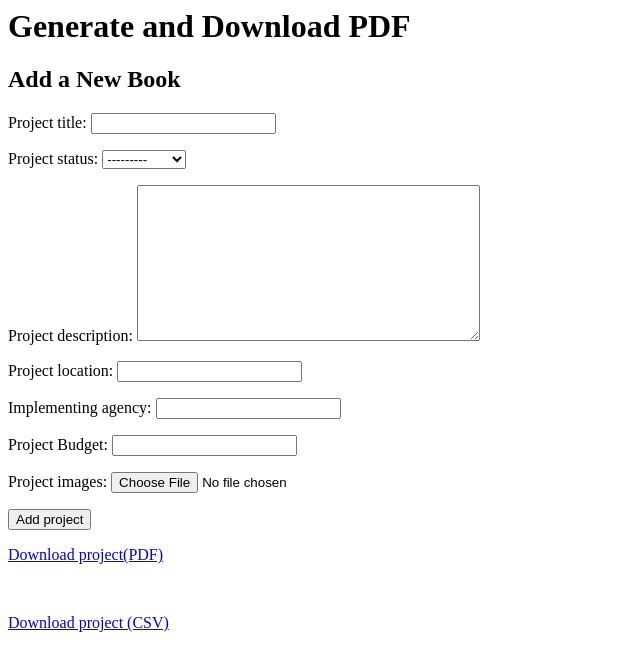
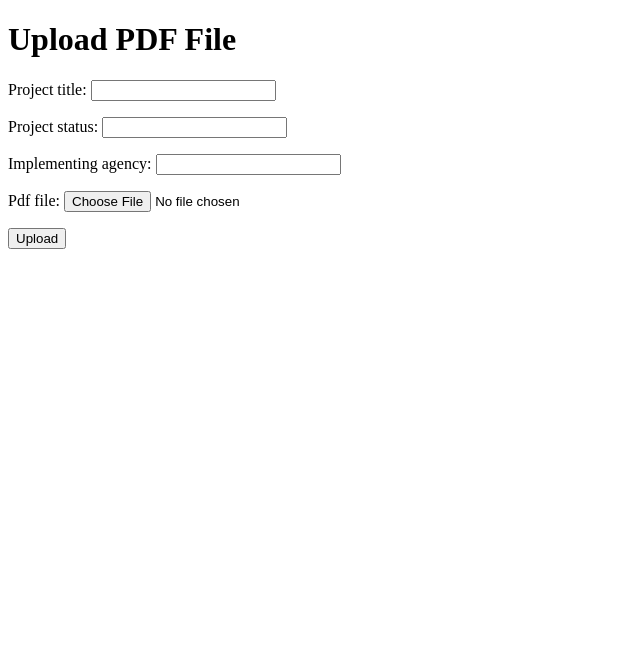
Before and after one commit to Felixngwono/Django--government--project, a Django app: page /PdfFile/ in a window 1280 px wide. Shown: the top 671 px of the page, without its empty margins (0-640 px from the left). Run offline with Django 5.2, Linux system fonts and the light colour scheme; a user stored in the database is signed in; data comes from the database, SQL or seed files in the repository; some libraries are stand-ins or nearby versions.

Commit message:
StoryTeller

```diff
--- a/member/forms.py
+++ b/member/forms.py
@@ -1,4 +1,5 @@
 
+from django import forms
 from django.forms import ModelForm
 from .models import PDF, Project_type, User, Project_type,contact,Feedback,Project,Project_Division
 from django.contrib.auth.forms import UserCreationForm
@@ -45,3 +46,11 @@ class PdfForm(ModelForm):
     class Meta:
         model=PDF
         fields='__all__'
+
+
+
+
+class PdfForm(ModelForm):
+    class Meta:
+        model = PDF
+        fields = ['project_title', 'Project_status', 'implementing_agency', 'pdf_file']
--- a/member/models.py
+++ b/member/models.py
@@ -90,3 +90,23 @@ class PDF(models.Model):
 
     def __str__(self):
         return self.project_title
+
+
+
+
+
+class PDF(models.Model):
+    # Basic fields to store metadata about the PDF
+    project_title = models.CharField(max_length=255, null=True)
+    Project_status = models.CharField(max_length=100 ,null=True)
+    implementing_agency = models.CharField(max_length=255, null=True)
+
+    # Field to store the actual PDF file
+    pdf_file = models.FileField(upload_to='pdfs/', blank=True, null=True)
+
+    def __str__(self):
+        return self.project_Title
+
+    class Meta:
+        verbose_name = "PDF"
+        verbose_name_plural = "PDFs"
--- a/member/urls.py
+++ b/member/urls.py
@@ -1,10 +1,10 @@
 
 from django.urls import path
-from .views import sidebar,PdfFile,generate_pdf_file,project_overview,charts,deleteprofile,ptypes,divisionform,updateprofile,Division_details,UpcomingStatuses,CompletedStatuses,OngoingStatuses,project,AboutUs,deleteProject,updateProject,teams,testimonials,ongoing,upcoming,completed,BudgetAnalysis,PerfomanceMetrix,CreateProject,feedback, Home,header, ContactusPage,welcomingpage,loginpage,logoutuser,registrationpage,index
+from .views import  PdfFile, generate_pdf, render_pdf_view, sidebar,project_overview,charts,deleteprofile,ptypes,divisionform,updateprofile,Division_details,UpcomingStatuses,CompletedStatuses,OngoingStatuses,project,AboutUs,deleteProject,updateProject,teams,testimonials,ongoing,upcoming,completed,BudgetAnalysis,PerfomanceMetrix,CreateProject,feedback, Home,header, ContactusPage,welcomingpage,loginpage,logoutuser,registrationpage,index
 urlpatterns = [
     path('login/', loginpage, name="login"),
-    path('generate_pdf/', generate_pdf_file, name="generate_pdf"),
-    path('PdfFile/', PdfFile, name="PdfFile"),
+    path('generate_pdf/', generate_pdf, name='generate_pdf'),
+    path('render_pdf/', render_pdf_view, name='render_pdf'),
     path('chart/', charts, name="chart"),
     path('profile/<str:pk>/', updateprofile, name="profile"),
     path('deleteprofile/<str:pk>/', deleteprofile, name="deleteprofile"),
@@ -36,4 +36,8 @@ urlpatterns = [
     path('CompletedStatuses/<str:pk>/', CompletedStatuses, name="CompletedStatuses"),
     path('Upcomingstatus/<str:pk>/', UpcomingStatuses, name="Upcomingstatus"),
     path('ptypes/', ptypes, name="ptypes"),
+    path('PdfFile/', PdfFile, name="PdfFile"),
+
+
+
 ]
--- a/member/views.py
+++ b/member/views.py
@@ -1,8 +1,10 @@
+from tkinter import Canvas
+from django.views.generic import ListView
 from django.http import FileResponse
 import csv,io
 from reportlab.lib.units import inch
 from reportlab.lib.pagesizes import letter
-from reportlab.pdfgen import canvas
+
 from django.shortcuts import render, redirect
 from django.http import HttpResponse
 from django.contrib.auth.decorators import login_required
@@ -10,49 +12,65 @@ from django.contrib.auth import authenticate, login, logout
 from .models import PDF, Project_Division, User, Project
 from django.contrib import messages
 from django.core.paginator import Paginator
-from .forms import MyUserCreationForm,PdfForm, ContactUsForm,FeedbackForm,ProjectCreationForm,ProjectDivisionForm, ProjectTypeForm
+from .forms import MyUserCreationForm, ContactUsForm,FeedbackForm, PdfForm,ProjectCreationForm,ProjectDivisionForm, ProjectTypeForm
+from io import BytesIO
+from django.http import HttpResponse
+from reportlab.lib.pagesizes import letter
+from reportlab.pdfgen import canvas
 
 @login_required
-def PdfFile(request):
-    if request.method == 'POST':
-        form = PdfForm(request.POST)
-        if form.is_valid():
-            form.save()
-    # Redirect to PDF generation after adding a project
-            return redirect('index')
-    else:
-        form = PdfForm()
-    return render(request, 'pdf.html', {'form': form})
+def generate_pdf(request):
+    buffer = BytesIO()
+    p = canvas.Canvas(buffer, pagesize=letter)
 
-def generate_pdf(request):
-    response = FileResponse(generate_pdf_file(Project),
-                            as_attachment=True,
-                            filename='Project.pdf')
-    return response
+    # Example content
+    p.drawString(100, 750, "Project ")
 
-@login_required
-def generate_pdf_file():
-    from io import BytesIO
-
-    buffer = io.BytesIO()
-    p = canvas.Canvas(buffer,pagesize=letter,bottomup=0)
-
-    # Create a PDF document
-    x = PDF.objects.all()
-    p.drawString(100, 750, "project Catalog")
-
+    # Get data for the PDF (assuming you're using the PDF model)
+    pdfs = PDF.objects.all()
     y = 700
-    for y in x:
-        p.drawString(100, y, f"project_Title: {PDF.project_Title}")
-        p.drawString(100, y - 20, f"Project_status: {PDF.Project_status}")
-        p.drawString(100, y - 40, f"Agency: {PDF.implementing_agency}")
+    for pdf in pdfs:
+        p.drawString(100, y, f"title: {pdf.project_title}")
+        p.drawString(100, y - 20, f"status: {pdf.Project_status}")
+        p.drawString(100, y - 40, f"agency: {pdf.implementing_agency}")
         y -= 60
 
     p.showPage()
     p.save()
 
     buffer.seek(0)
-    return buffer
+    return HttpResponse(buffer,  content_type='application/pdf')
+
+from django.template.loader import get_template
+from xhtml2pdf import pisa
+
+def render_pdf_view(request):
+    template_path = 'user_printer.html'
+    context = {'myvar': 'this is your template context'}
+    response = HttpResponse(content_type='application/pdf')
+    response['Content-Disposition'] = 'filename="report.pdf"'
+
+    template = get_template(template_path)
+    html = template.render(context)
+
+    pisa_status = pisa.CreatePDF(html, dest=response)
+
+    if pisa_status.err:
+        return HttpResponse('We had some errors <pre>' + html + '</pre>')
+    return response
+
+# views.py
+
+@login_required
+def PdfFile(request):
+    if request.method == 'POST':
+        form = PdfForm(request.POST, request.FILES)
+        if form.is_valid():
+            form.save()
+            return redirect('index')  # or wherever you want to redirect after saving
+    else:
+        form = PdfForm()
+    return render(request, 'pdf.html', {'form': form})
 
 
 @login_required
--- a/templates/deleteprofile.html
+++ b/templates/deleteprofile.html
@@ -23,7 +23,7 @@
             <svg class="text-gray-400 dark:text-gray-500 w-11 h-11 mb-3.5 mx-auto" aria-hidden="true" fill="currentColor" viewBox="0 0 20 20" xmlns="http://www.w3.org/2000/svg"><path fill-rule="evenodd" d="M9 2a1 1 0 00-.894.553L7.382 4H4a1 1 0 000 2v10a2 2 0 002 2h8a2 2 0 002-2V6a1 1 0 100-2h-3.382l-.724-1.447A1 1 0 0011 2H9zM7 8a1 1 0 012 0v6a1 1 0 11-2 0V8zm5-1a1 1 0 00-1 1v6a1 1 0 102 0V8a1 1 0 00-1-1z" clip-rule="evenodd"></path></svg>
             <p class="mb-4 text-gray-500 dark:text-gray-300">Are you sure you want to delete this item?</p>
             <div class="flex justify-center items-center space-x-4">
-                <button data-modal-toggle="deleteModal" type="button" class="py-2 px-3 text-sm font-medium text-gray-500 bg-white rounded-lg border border-gray-200 hover:bg-gray-100 focus:ring-4 focus:outline-none focus:ring-primary-300 hover:text-gray-900 focus:z-10 dark:bg-gray-700 dark:text-gray-300 dark:border-gray-500 dark:hover:text-white dark:hover:bg-gray-600 dark:focus:ring-gray-600"><a href="{% url 'projectoverview' %} ">
+                <button data-modal-toggle="deleteModal" type="button" class="py-2 px-3 text-sm font-medium text-gray-500 bg-white rounded-lg border border-gray-200 hover:bg-gray-100 focus:ring-4 focus:outline-none focus:ring-primary-300 hover:text-gray-900 focus:z-10 dark:bg-gray-700 dark:text-gray-300 dark:border-gray-500 dark:hover:text-white dark:hover:bg-gray-600 dark:focus:ring-gray-600"><a href="{% url 'index' %} ">
                     No, cancel</a>
                 </button>
                 <button type="submit" class="py-2 px-3 text-sm font-medium text-center text-white bg-red-600 rounded-lg hover:bg-red-700 focus:ring-4 focus:outline-none focus:ring-red-300 dark:bg-red-500 dark:hover:bg-red-600 dark:focus:ring-red-900">
--- a/templates/overview.html
+++ b/templates/overview.html
@@ -139,6 +139,7 @@
         </div>
     </div>
     </section>
+
    <script src="{% static 'js/projectforms.js' %}"></script>
 </div>
 </div>
--- a/templates/pdf.html
+++ b/templates/pdf.html
@@ -1,10 +1,15 @@
-<h1>Generate and Download PDF</h1>
-<h2>Add a New Book</h2>
-<form method="post">
-    {% csrf_token %}
-    {{ form.as_p }}
-    <button type="submit">Add project</button>
-</form>
-<p><a href="{% url 'generate_pdf' %}" download>Download project(PDF)</a></p>
-<br>
-<p><a href="{% url 'generate_pdf' %}" download>Download project  (CSV)</a></p>
+
+<!DOCTYPE html>
+<html>
+<head>
+    <title>Upload PDF</title>
+</head>
+<body>
+    <h1>Upload PDF File</h1>
+    <form method="post" enctype="multipart/form-data">
+        {% csrf_token %}
+        {{ form.as_p }}
+        <button type="submit">Upload</button>
+    </form>
+</body>
+</html>
--- a/templates/profile.html
+++ b/templates/profile.html
@@ -23,7 +23,9 @@
 
                 </div>
                 <br><br>
-    <button type="submit" class="w-50 text-white bg-primary-600 hover:bg-primary-700 focus:ring-4 focus:outline-none focus:ring-primary-300 font-medium rounded-lg text-sm px-5 py-2.5 text-center dark:bg-primary-600 dark:hover:bg-primary-700 dark:focus:ring-primary-800">Submit Project</button>
+                <a
+                href="{{ request.META.REFERER }}" class="inline-flex items-center px-4 py-2 text-white bg-blue-500 hover:bg-blue-600 focus:outline-none focus:ring-2 focus:ring-blue-300 rounded-lg transition duration-150 ease-in-out"> Go back</a>
+                  <button type="submit" class="w-50 text-white bg-primary-600 hover:bg-primary-700 focus:ring-4 focus:outline-none focus:ring-primary-300 font-medium rounded-lg text-sm px-5 py-2.5 text-center dark:bg-primary-600 dark:hover:bg-primary-700 dark:focus:ring-primary-800">Submit Project</button>
 </div>
       </form>
         </div>
```
Also changed, not shown: templates/header.html (+11 -11 lines), templates/user_printer.html (added, +17 -0 lines), member/migrations/0011_alter_pdf_options_remove_pdf_end_date_and_more.py (added).
